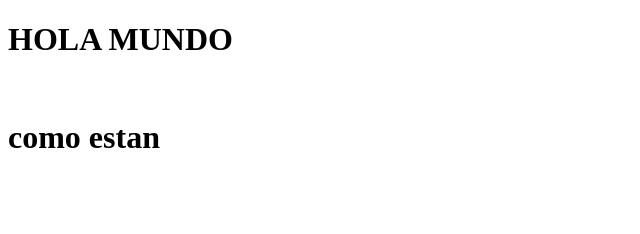
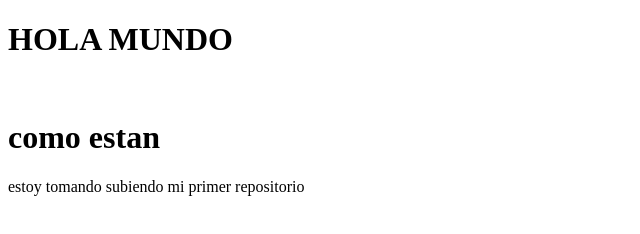
Before and after one commit to jjrodriguez399/proyectodemocursoprework, a plain HTML site: page index.html in a window 1280 px wide. Shown: the whole page, without its empty margins (0-640 px from the left). Drawn offline with Linux system fonts and the light colour scheme.

Commit message:
agrgue un parrafo

```diff
--- a/index.html
+++ b/index.html
@@ -11,6 +11,7 @@
     <h1>HOLA MUNDO </h1>
 </br>
     <h1>como estan </h1>
+    <P>estoy tomando subiendo mi primer repositorio</P>
 
 
 </body>
```
